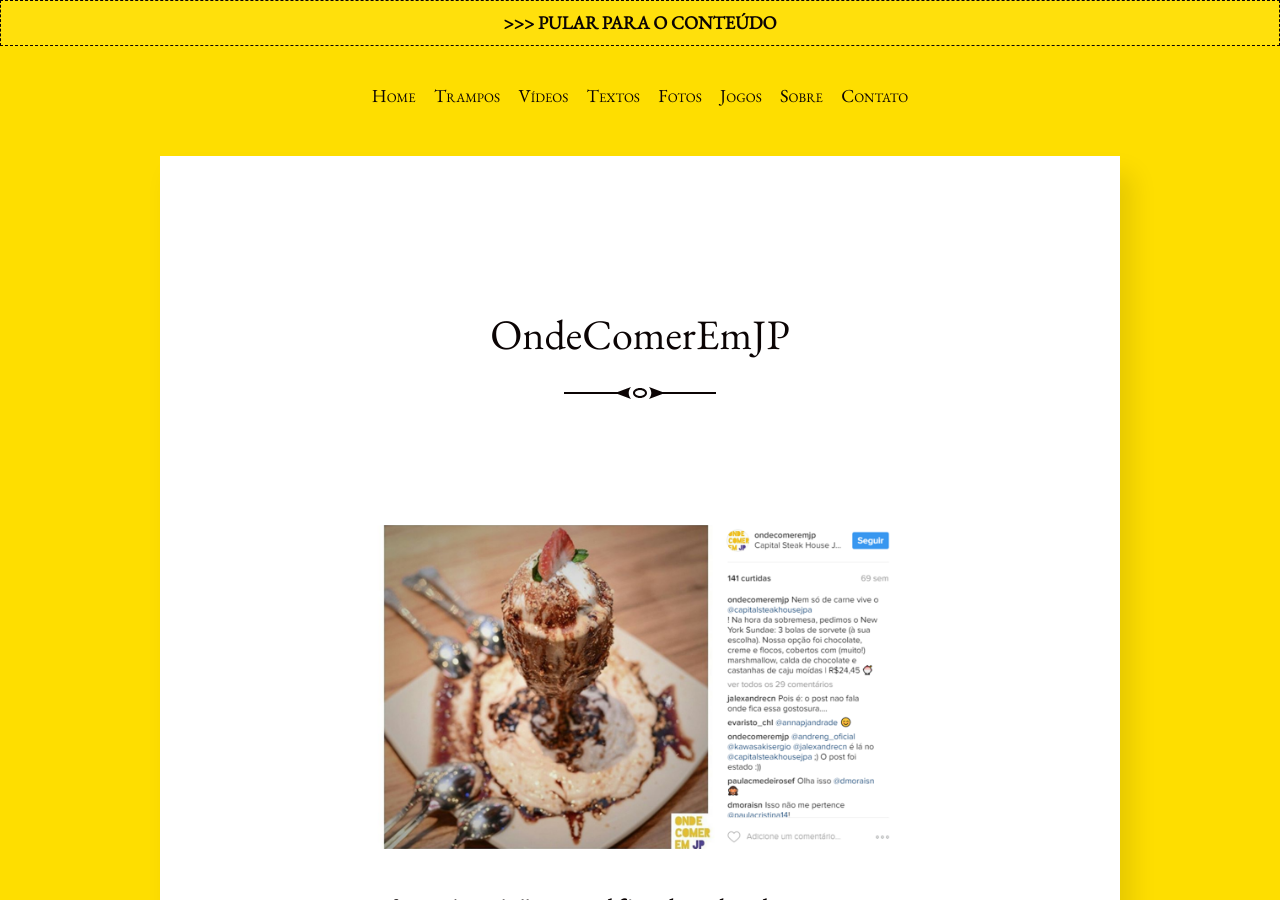
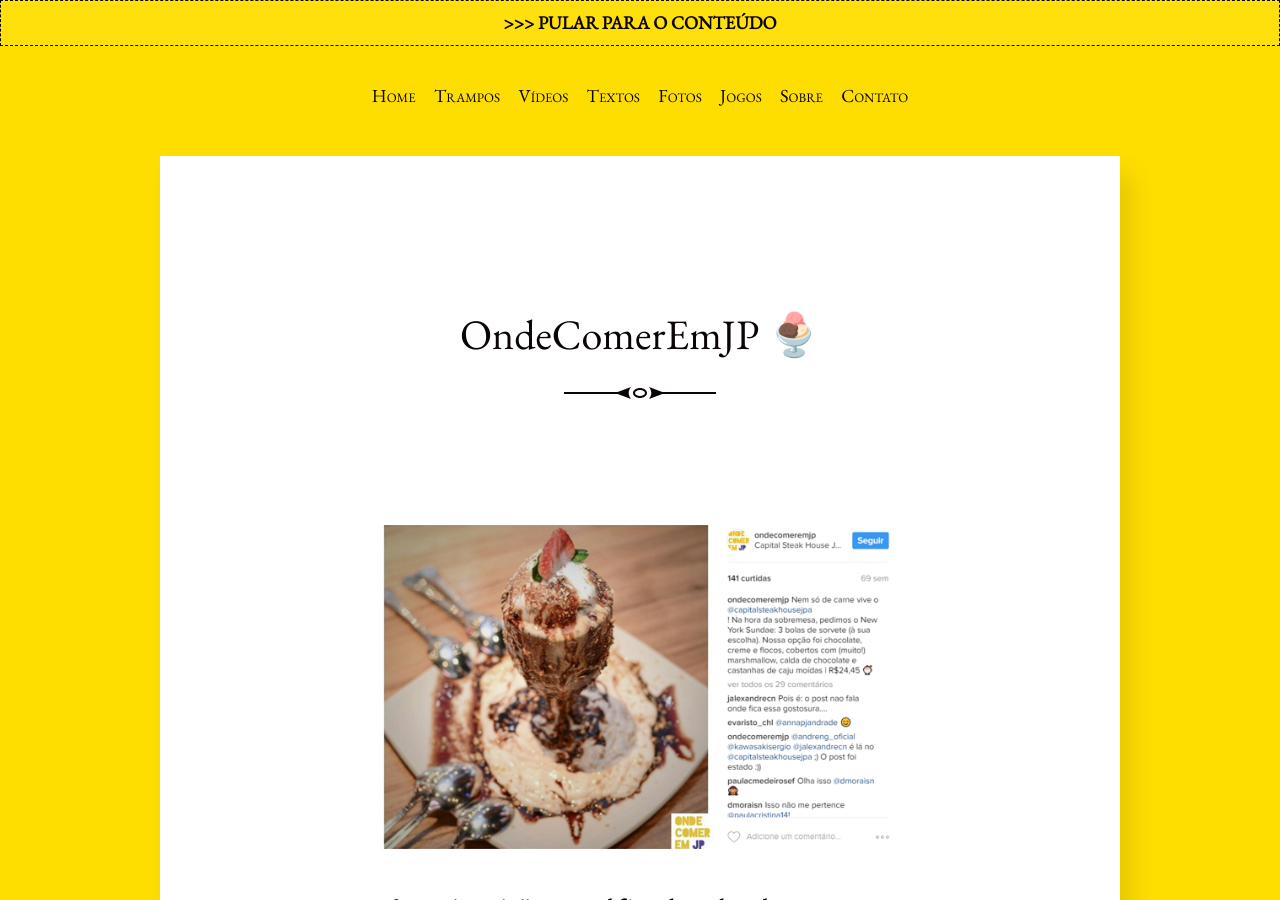
Before and after one commit to tropicaos/laueu, a Jekyll site: the page built from _posts/2020-07-02-ondecomeremjp.md, in a window 1280 px wide and 900 px high. Built offline with Jekyll 4.4.1, drawn with Linux system fonts in a browser that asks for light colours.

```diff
--- a/_posts/2020-07-02-ondecomeremjp.md
+++ b/_posts/2020-07-02-ondecomeremjp.md
@@ -1,6 +1,6 @@
 ---
 layout: post
-title: OndeComerEmJP
+title: OndeComerEmJP 🍨
 categories:
   - trampos
 tags: gastronomia, mídias
```
